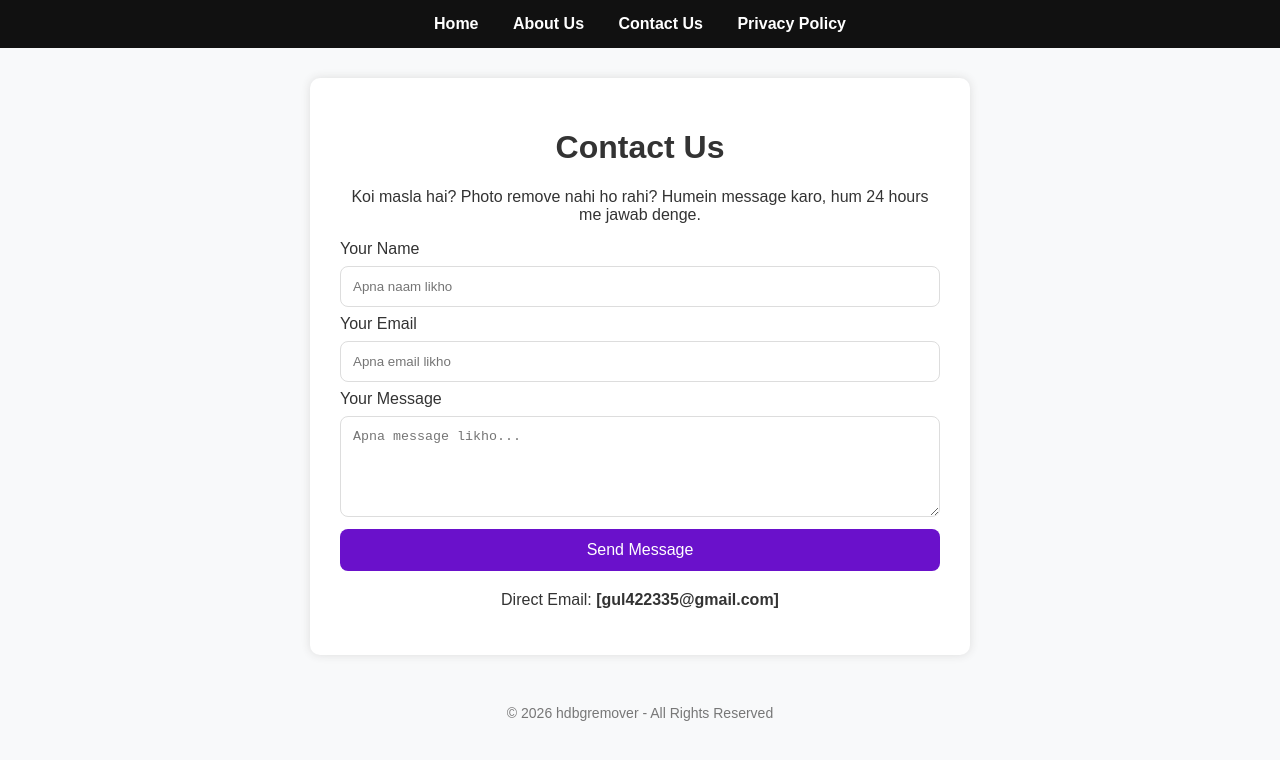
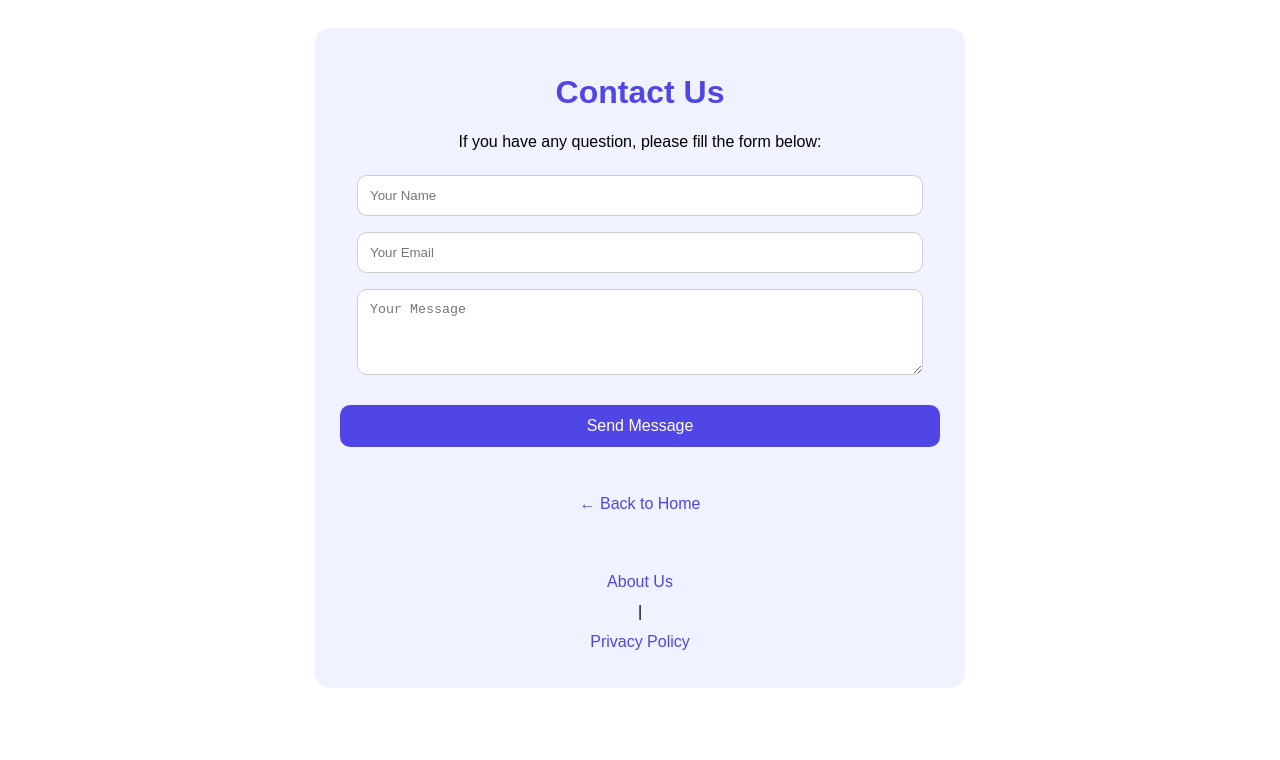
Before and after one commit to usman-hd/hd-bg-remover, a plain HTML site: page contact.html in a window 1280 px wide. Drawn offline with Linux system fonts and the light colour scheme.

Commit message:
Revise contact.html layout and styling

```diff
--- a/contact.html
+++ b/contact.html
@@ -1,40 +1,13 @@
 <!DOCTYPE html>
-<html lang="en">
-<head>
-<meta charset="UTF-8">
-<meta name="viewport" content="width=device-width, initial-scale=1.0">
-<title>Contact Us - hdbgremover</title>
-<style>
-body{font-family:Arial,sans-serif;margin:0;background:#f8f9fa;color:#333}
-header{background:#111;padding:15px;text-align:center}
-header a{color:white;text-decoration:none;margin:0 15px;font-weight:bold}
-.container{max-width:600px;margin:30px auto;background:white;padding:30px;border-radius:10px;box-shadow:0 0 10px #ddd}
-input,textarea{width:100%;padding:12px;margin:8px 0;border:1px solid #ddd;border-radius:8px;box-sizing:border-box}
-button{background:#6a11cb;color:white;padding:12px;width:100%;border:none;border-radius:8px;font-size:16px;cursor:pointer}
-footer{text-align:center;padding:20px;color:#777;font-size:14px}
-</style>
-</head>
-<body>
-<header>
-<a href="index.html">Home</a>
-<a href="about.html">About Us</a>
-<a href="contact.html">Contact Us</a>
-<a href="privacy-policy.html">Privacy Policy</a>
-</header>
-<div class="container">
-<h1 style="text-align:center;">Contact Us</h1>
-<p style="text-align:center;">Koi masla hai? Photo remove nahi ho rahi? Humein message karo, hum 24 hours me jawab denge.</p>
-<form action="mailto:[apna email yahan likho]" method="post" enctype="text/plain">
-<label>Your Name</label>
-<input type="text" name="name" placeholder="Apna naam likho" required>
-<label>Your Email</label>
-<input type="email" name="email" placeholder="Apna email likho" required>
-<label>Your Message</label>
-<textarea name="message" rows="5" placeholder="Apna message likho..." required></textarea>
-<button type="submit">Send Message</button>
-</form>
-<p style="text-align:center;margin-top:20px;">Direct Email: <b>[gul422335@gmail.com]</b></p>
-</div>
-<footer>© 2026 hdbgremover - All Rights Reserved</footer>
-</body>
-</html>
+<html><head><title>Contact Us - HD BG Remover</title>
+<style>body{font-family:Arial;text-align:center;padding:20px}div{max-width:600px;margin:auto;background:#f0f2ff;padding:25px;border-radius:15px}input,textarea{width:90%;padding:12px;margin:8px;border:1px solid #ccc;border-radius:10px}a{background:#4f46e5;color:white;padding:12px 20px;text-decoration:none;border-radius:10px;display:block}</style>
+</head><body><div>
+<h1 style="color:#4f46e5">Contact Us</h1>
+<p>If you have any question, please fill the form below:</p>
+<input type="text" placeholder="Your Name"><br>
+<input type="email" placeholder="Your Email"><br>
+<textarea rows="4" placeholder="Your Message"></textarea><br><br>
+<a href="#">Send Message</a><br><br>
+<a href="index.html" style="background:none;color:#4f46e5">← Back to Home</a><br><br>
+<a href="about.html" style="background:none;color:#4f46e5">About Us</a> | <a href="privacy.html" style="background:none;color:#4f46e5">Privacy Policy</a>
+</div></body></html>
```
